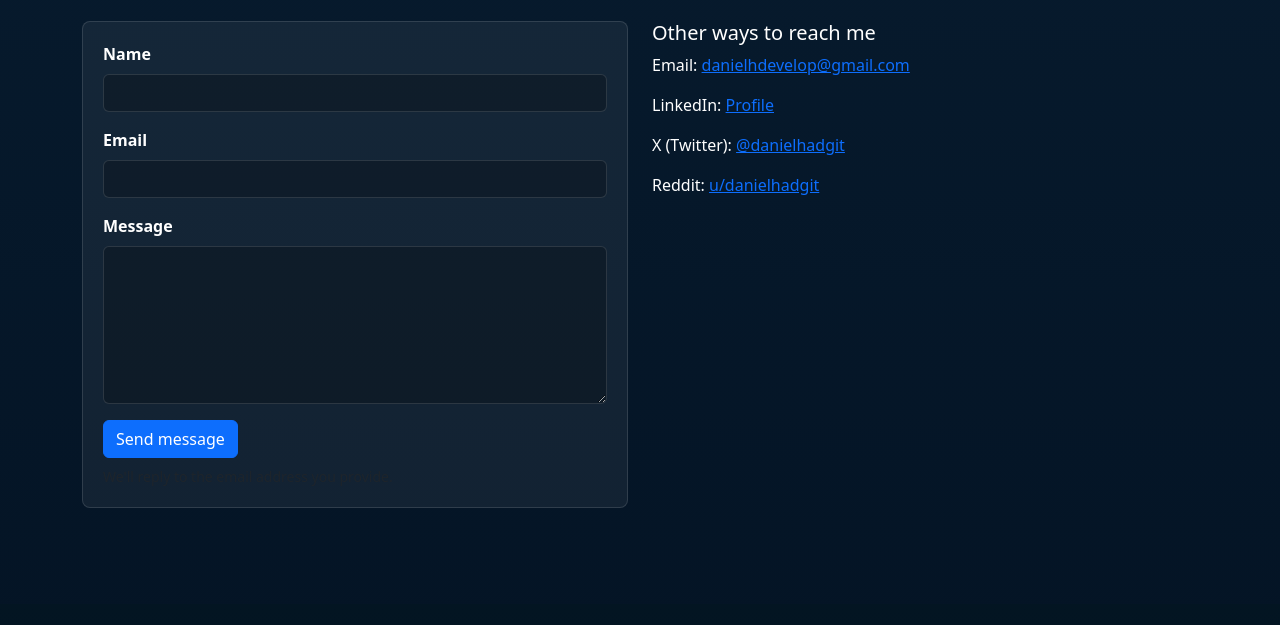
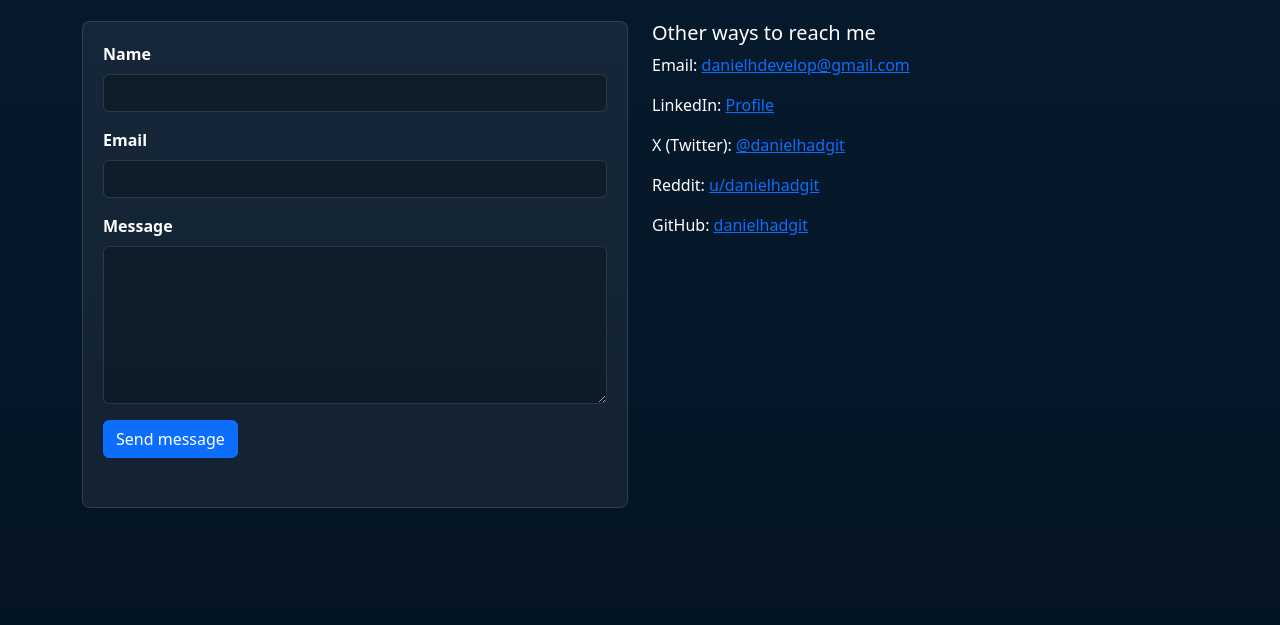
Before and after one commit to danielhadgit/danielportfolio, a plain HTML site: page contact.html in a window 1280 px wide. Shown: the part 161-786 px from the top of the page. Drawn offline with nearby package versions, Linux system fonts and the light colour scheme.

Commit message:
Add github to contact

```diff
--- a/contact.html
+++ b/contact.html
@@ -83,6 +83,7 @@
                     <p>LinkedIn: <a href="https://www.linkedin.com/in/daniel-hadfield-09283028a/" target="_blank">Profile</a></p>
                     <p>X (Twitter): <a href="https://x.com/danielhadgit" target="_blank">@danielhadgit</a></p>
                     <p>Reddit: <a href="https://www.reddit.com/user/danielhadgit/" target="_blank">u/danielhadgit</a></p>
+                    <p>GitHub: <a href="https://github.com/danielhadgit" target="_blank">danielhadgit</a></p>
                 </div>
             </div>
         </div>
```
